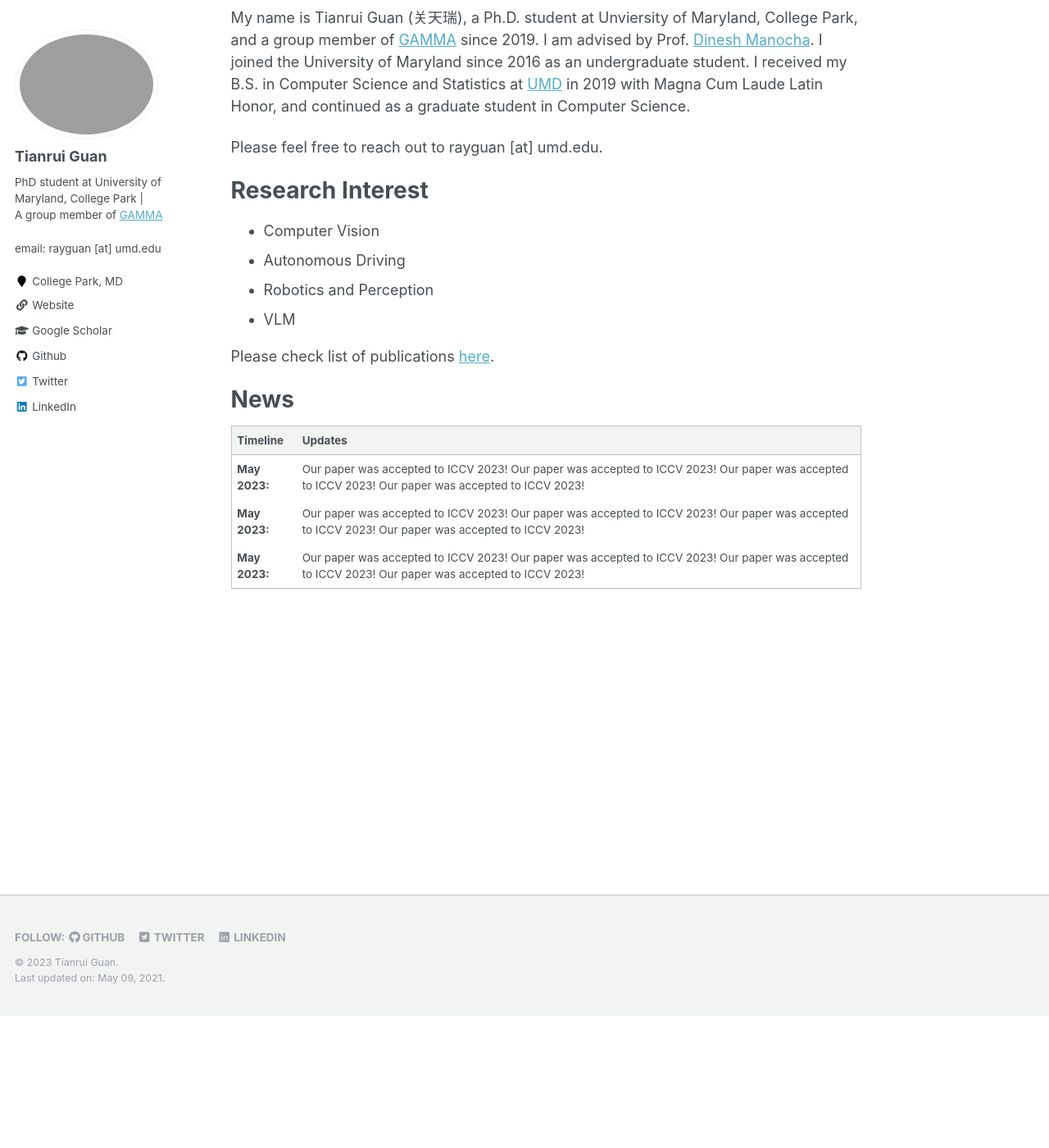
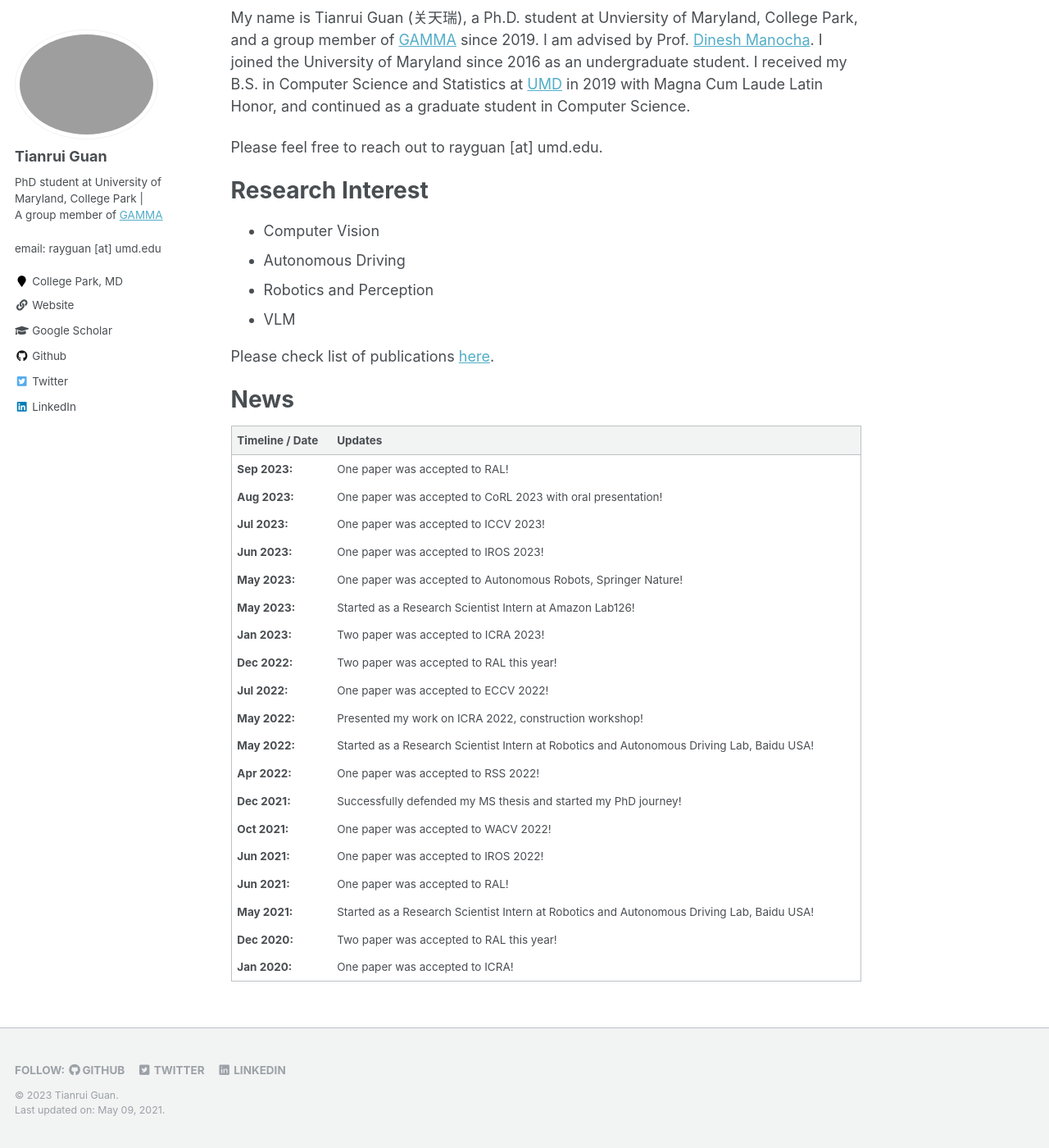
Before and after one commit to rayguan97/rayguan97.github.io, a Jekyll site: the page built from _pages/about.md, in a window 1280 px wide and 1400 px high, scrolled down 162 px. Shown: the whole window at 82% size. Built offline with Jekyll 4.4.1, drawn with Linux system fonts in a browser that asks for light colours.

Commit message:
update timeline

```diff
--- a/_pages/about.md
+++ b/_pages/about.md
@@ -54,14 +54,30 @@
 
 <style>
 table {
-    border-collapse: collapse;
+    border-collapse: collapse!important;
 }
 td, th {
    border: none!important;
 }
 </style>
-| Timeline  |   Updates   |
-| -----------  | ----------- |
-| **May 2023:** | Our paper was accepted to ICCV 2023! Our paper was accepted to ICCV 2023! Our paper was accepted to ICCV 2023! Our paper was accepted to ICCV 2023!    |
-| **May 2023:** | Our paper was accepted to ICCV 2023! Our paper was accepted to ICCV 2023! Our paper was accepted to ICCV 2023! Our paper was accepted to ICCV 2023!    |
-| **May 2023:** | Our paper was accepted to ICCV 2023! Our paper was accepted to ICCV 2023! Our paper was accepted to ICCV 2023! Our paper was accepted to ICCV 2023!    |
+| Timeline / Date         |   Updates   |
+| ----------------------  | ----------- |
+| **Sep 2023:** | One paper was accepted to RAL!  |
+| **Aug 2023:** | One paper was accepted to CoRL 2023 with oral presentation!  |
+| **Jul 2023:** | One paper was accepted to ICCV 2023!     |
+| **Jun 2023:** | One paper was accepted to IROS 2023!     |
+| **May 2023:** | One paper was accepted to Autonomous Robots, Springer Nature!    |
+| **May 2023:** | Started as a Research Scientist Intern at Amazon Lab126!    |
+| **Jan 2023:** | Two paper was accepted to ICRA 2023!     |
+| **Dec 2022:** | Two paper was accepted to RAL this year! |
+| **Jul 2022:** | One paper was accepted to ECCV 2022!    |
+| **May 2022:** | Presented my work on ICRA 2022, construction workshop!    |
+| **May 2022:** | Started as a Research Scientist Intern at Robotics and Autonomous Driving Lab, Baidu USA!    |
+| **Apr 2022:** | One paper was accepted to RSS 2022!    |
+| **Dec 2021:** | Successfully defended my MS thesis and started my PhD journey!    |
+| **Oct 2021:** | One paper was accepted to WACV 2022!    |
+| **Jun 2021:** | One paper was accepted to IROS 2022!    |
+| **Jun 2021:** | One paper was accepted to RAL!  |
+| **May 2021:** | Started as a Research Scientist Intern at Robotics and Autonomous Driving Lab, Baidu USA!    |
+| **Dec 2020:** | Two paper was accepted to RAL this year! |
+| **Jan 2020:** | One paper was accepted to ICRA! |
```
